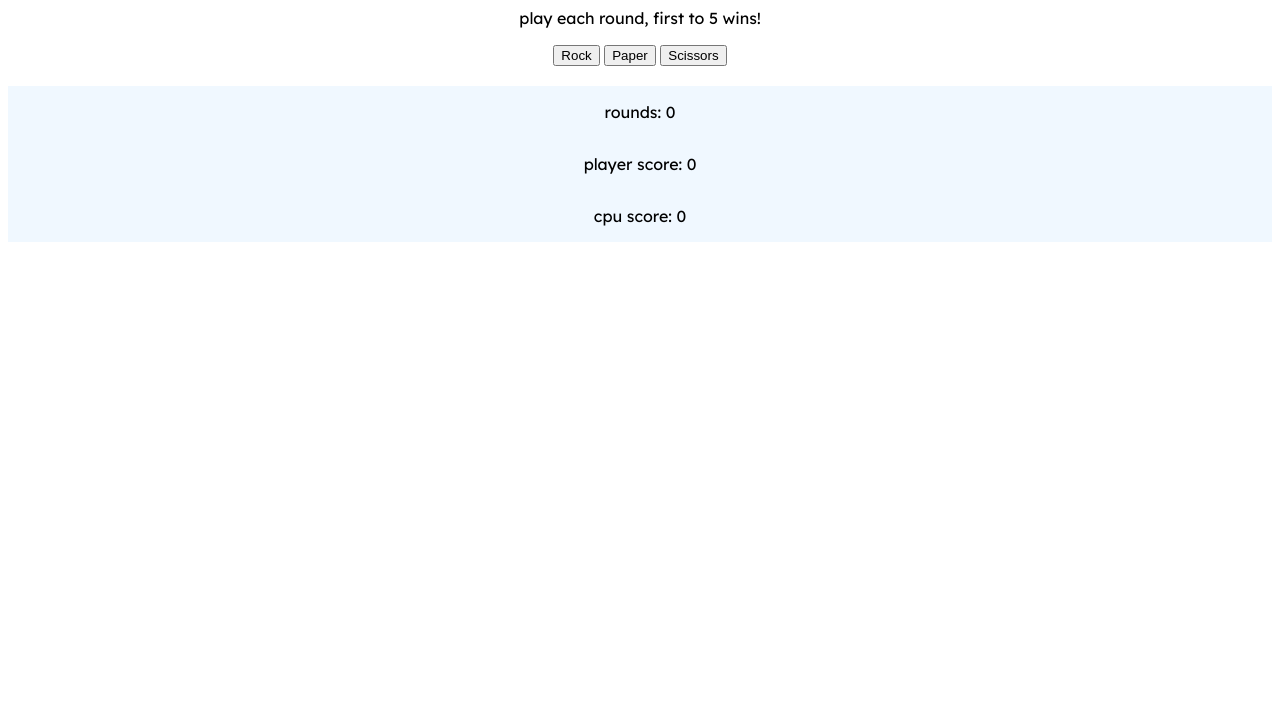
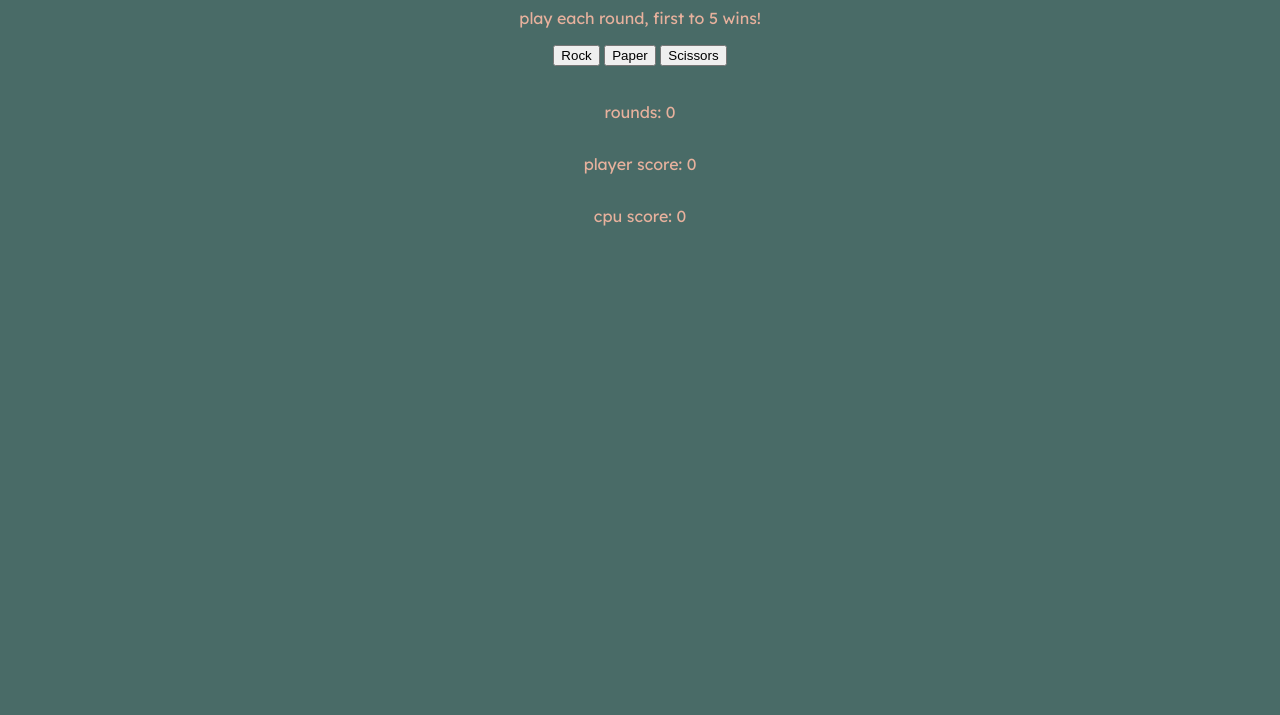
Before and after one commit to annieline/rock-paper-scissors, a plain HTML site: page index.html in a window 1280 px wide. Shown: the part 85-800 px from the top of the page. Drawn offline with Linux system fonts and the light colour scheme.

Commit message:
changed colour palette

```diff
--- a/script.js
+++ b/script.js
@@ -50,7 +50,7 @@ function endGame(){
         battleText.textContent = "you beat the machine!";
     }
     else {
-        battleText.textContent = "unlucky try again next time!";
+        battleText.textContent = "unlucky, try again next time!";
     }
 
     btns.forEach(btn => btn.disabled = true);
--- a/style.css
+++ b/style.css
@@ -3,6 +3,8 @@
 body {
     font-family: 'Lexend';
     text-align: center;
+    background-color: #496b67;
+    color: 	#e7b19d;
 }
 
 .title {
@@ -13,5 +15,4 @@ body {
 .scoreboard {
     display: flex;
     flex-direction: column;
-    background-color: aliceblue;
 }
```
